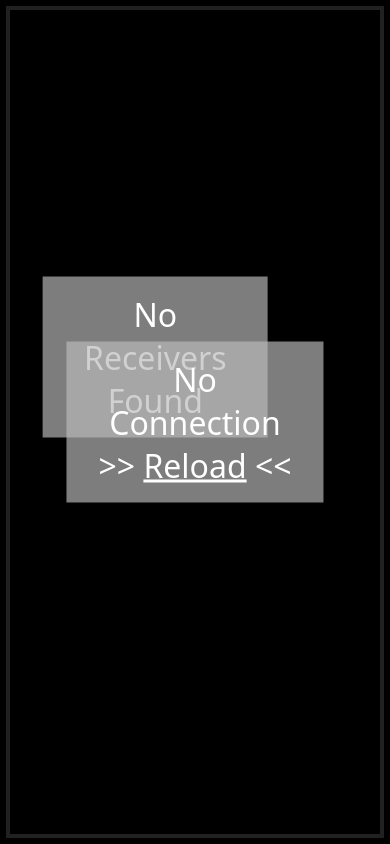
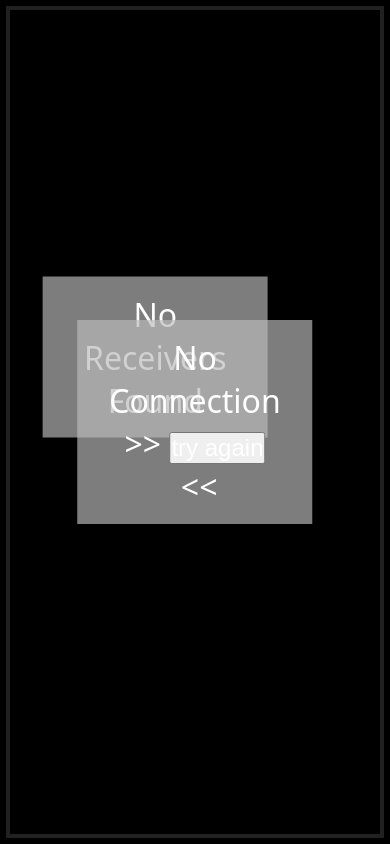
Before and after one commit to lclbo/RFjs, a PHP site: page / in a window 390 px wide. Run offline with PHP 8.4, Linux system fonts and the light colour scheme.

Commit message:
added color style file, minor reworks

```diff
--- a/www/index.html
+++ b/www/index.html
@@ -15,7 +15,7 @@
     <div id="mainOuter">
         <div id="mainArea">
             <div class="mainAreaHugeWarningTextOverlay floating" id="noDevicesOverlay">No Receivers Found</div>
-            <div class="mainAreaHugeWarningTextOverlay hidden" id="loadErrorOverlay">No Connection<br>&gt;&gt;&nbsp;<a href="#" onclick="location.reload();">Reload</a>&nbsp;&lt;&lt;</div>
+            <div class="mainAreaHugeWarningTextOverlay hidden" id="loadErrorOverlay">No Connection<br>&gt;&gt;&nbsp;<button onclick="location.reload();">try again</button>&nbsp;&lt;&lt;</div>
 
             <div id="rfArea"></div>
         </div>
--- a/www/rf.css
+++ b/www/rf.css
@@ -1,90 +1,49 @@
 /* rf.css */
+@import "rfColors.css";
+
 :root {
-    --main-bg-wbStyle: #212529;
-    --main-bg-bwStyle: #000000;
+    --main-bg: var(--main-bg-primaryStyle);
+    --main: var(--main-primaryStyle);
+    --main-translucent: var(--main-translucent-primaryStyle);
 
-    --main-wbStyle: #762551;
-    --main-translucent-wbStyle: rgba(118, 37, 81, 0.67);
+    --rx-bg: var(--main-primaryStyle);
+    --rx-bg-highlight: var(--rx-bg-highlight-primaryStyle);
+    --rx-text: var(--main-text-primaryStyle);
+    --rx-text-warning: var(--main-text-warning-primaryStyle);
 
-    --main-bwStyle: #212121;
-    --main-translucent-bwStyle: rgba(187, 187, 187, 0.67);
+    --rx-battery: var(--rx-battery-primaryStyle);
+    --rx-battery-gt70: var(--rx-battery-gt70-primaryStyle);
+    --rx-battery-gt30: var(--rx-battery-gt30-primaryStyle);
+    --rx-battery-gt10: var(--rx-battery-gt10-primaryStyle);
+    --rx-battery-leq10: var(--rx-battery-leq10-primaryStyle);
 
-    --main-text-wbStyle: #fff6fb;
-    --main-text-bwStyle: #ffffff;
-
-    --main-text-warning-wbStyle: #ff0000;
-    --main-text-warning-bwStyle: #ffffff;
-
-    --rx-bg-highlight-wbStyle: #760000;
-    --rx-bg-highlight-bwStyle: #760000A0;
-
-    --rx-battery-wbStyle: #ba92a8;
-    --rx-battery-bwStyle: #eeeeee;
-
-    --rx-battery-gt70-wbStyle: darkgreen;
-    --rx-battery-gt30-wbStyle: green;
-    --rx-battery-gt10-wbStyle: gold;
-    --rx-battery-leq10-wbStyle: red;
-
-    --rx-battery-gt70-bwStyle: #bebebe;
-    --rx-battery-gt30-bwStyle: #bebebe;
-    --rx-battery-gt10-bwStyle: gold;
-    --rx-battery-leq10-bwStyle: red;
-
-    --afMeter-wbStyle: #ed9152;
-    --afPeak-wbStyle: #f56c07;
-    --rfMeter-wbStyle: #d16454;
-    --rfMeterMax-wbStyle: #8b5e5f;
-
-    --afMeter-bwStyle: #7c7c7c;
-    --afPeak-bwStyle: #494949;
-    --rfMeter-bwStyle: #bebebe;
-    --rfMeterMax-bwStyle: #7c7c7c;
-
-
-    /* Default */
-    --main-bg: var(--main-bg-wbStyle);
-    --main: var(--main-wbStyle);
-    --main-translucent: var(--main-translucent-wbStyle);
-
-    --rx-bg: var(--main-wbStyle);
-    --rx-bg-highlight: var(--rx-bg-highlight-wbStyle);
-    --rx-text: var(--main-text-wbStyle);
-    --rx-text-warning: var(--main-text-warning-wbStyle);
-
-    --rx-battery: var(--rx-battery-wbStyle);
-    --rx-battery-gt70: var(--rx-battery-gt70-wbStyle);
-    --rx-battery-gt30: var(--rx-battery-gt30-wbStyle);
-    --rx-battery-gt10: var(--rx-battery-gt10-wbStyle);
-    --rx-battery-leq10: var(--rx-battery-leq10-wbStyle);
-
-    --afMeter: var(--afMeter-wbStyle);
-    --afPeak: var(--afPeak-wbStyle);
-    --rfMeter: var(--rfMeter-wbStyle);
-    --rfMeterMax: var(--rfMeterMax-wbStyle);
+    --afMeter: var(--afMeter-primaryStyle);
+    --afPeak: var(--afPeak-primaryStyle);
+    --rfMeter: var(--rfMeter-primaryStyle);
+    --rfMeterMax: var(--rfMeterMax-primaryStyle);
 }
 
 @media (orientation: portrait) {
     :root {
-        --main-bg: var(--main-bg-bwStyle);
-        --main: var(--main-bwStyle);
-        --main-translucent: var(--main-translucent-bwStyle);
+        --main-bg: var(--main-bg-secondaryStyle);
+        --main: var(--main-secondaryStyle);
+        --main-translucent: var(--main-translucent-secondaryStyle);
 
-        --rx-bg: var(--main-bwStyle);
-        --rx-bg-highlight: var(--rx-bg-highlight-bwStyle);
-        --rx-text: var(--main-text-wbStyle);
-        --rx-text-warning: var(--main-text-warning-bwStyle);
+        --rx-bg: var(--main-secondaryStyle);
+        --rx-bg-highlight: var(--rx-bg-highlight-secondaryStyle);
+        --rx-text: var(--main-text-primaryStyle);
+        --rx-text-warning: var(--main-text-warning-secondaryStyle);
 
-        --rx-battery: var(--rx-battery-bwStyle);
-        --rx-battery-gt70: var(--rx-battery-gt70-bwStyle);
-        --rx-battery-gt30: var(--rx-battery-gt30-bwStyle);
-        --rx-battery-gt10: var(--rx-battery-gt10-bwStyle);
-        --rx-battery-leq10: var(--rx-battery-leq10-bwStyle);
+        --rx-battery: var(--rx-battery-secondaryStyle);
+        --rx-battery-gt70: var(--rx-battery-gt70-secondaryStyle);
+        --rx-battery-gt30: var(--rx-battery-gt30-secondaryStyle);
+        --rx-battery-gt10: var(--rx-battery-gt10-secondaryStyle);
+        --rx-battery-leq10: var(--rx-battery-leq10-secondaryStyle);
 
-        --afMeter: var(--afMeter-bwStyle);
-        --afPeak: var(--afPeak-bwStyle);
-        --rfMeter: var(--rfMeter-bwStyle);
-        --rfMeterMax: var(--rfMeterMax-bwStyle);
+        --afMeter: var(--afMeter-secondaryStyle);
+        --afPeak: var(--afPeak-secondaryStyle);
+        --rfMeter: var(--rfMeter-secondaryStyle);
+        --rfMeterMax: var(--rfMeterMax-secondaryStyle);
     }
 }
 
@@ -152,58 +113,12 @@ body {
     color: var(--rx-text-warning);
 }
 
-.blink {
-    animation: blink 1500ms step-end infinite;
+.mainAreaHugeWarningTextOverlay button {
+    color: var(--rx-text-warning);
+    font-size: 1.5rem;
 }
 
-.floating {
-    animation: moveX 21s linear 0s infinite alternate, moveY 16s linear 0s infinite alternate;
-}
-
-@keyframes blink {
-    50% { opacity: 0.2 }
-}
-
-@keyframes moveX {
-    from { left: 20vw; }
-    to   { left: calc(100% - 20vw); }
-}
-@keyframes moveY {
-    from { top: 2.5rem; }
-    to   { top: calc(100% - 2.5rem); }
-}
-
-@keyframes pulseAnimation {
-    from { opacity: 1; }
-    50%  { opacity: 0.4; }
-    to   { opacity: 1; }
-}
-
-@keyframes fadeOutAnimation {
-    from { opacity: 1; }
-    to   { opacity: 0; }
-}
-
-@keyframes rxBgPulseRed {
-    0%,100% { background-color: var(--rx-bg); }
-    50%     { background-color: var(--rx-bg-highlight); }
-}
-
-@keyframes rxBgFlashRed {
-    0%,49%   { background-color: var(--rx-bg); }
-    50%,100% { background-color: var(--rx-bg-highlight); }
-}
-
-@keyframes rxBgToRed {
-    from { background-color: var(--rx-bg); }
-    to   { background-color: var(--rx-bg-highlight); }
-}
-
-@keyframes rxBgToNormal {
-    from { background-color: var(--rx-bg-highlight); }
-    to   { background-color: var(--rx-bg); }
-}
-
+/* *** single receiver elements *** */
 .rx {
     background-color: var(--main);
     animation: rxBgToNormal 1s 1;
--- a/www/rf.js
+++ b/www/rf.js
@@ -109,7 +109,7 @@ function updateState(data, full) {
             rxArea.insertAdjacentHTML('beforeend', "" +
                 "<div class='rx rxInactive' id='rx-" + key + "'>" +
                     "<div style='align-content: baseline; padding-bottom: .25rem; overflow: hidden;'>" +
-                        "<div style='font-weight: bold; font-size: 1.2em; float: left; overflow: hidden;'>&nbsp;</div>" +
+                        "<div style='font-weight: bold; font-size: 1.2em; float: left; text-align: left; max-width: 50%; white-space: nowrap; overflow: hidden;'>&nbsp;</div>" +
                         "<div style='font-family: monospace; font-size: .8rem; line-height: 1.2rem; text-align: right;'>" +
                             "<span></span>" +
                             "<small>MHz</small>" +
--- /dev/null
+++ b/www/rfColors.css
@@ -0,0 +1,43 @@
+/* rfColors.css */
+:root {
+    --main-bg-primaryStyle: #212529;
+    --main-bg-secondaryStyle: #000000;
+
+    --main-primaryStyle: #762551;
+    --main-translucent-primaryStyle: rgba(118, 37, 81, 0.67);
+
+    --main-secondaryStyle: #212121;
+    --main-translucent-secondaryStyle: rgba(187, 187, 187, 0.67);
+
+    --main-text-primaryStyle: #fff6fb;
+    --main-text-secondaryStyle: #ffffff;
+
+    --main-text-warning-primaryStyle: #ff0000;
+    --main-text-warning-secondaryStyle: #ffffff;
+
+    --rx-bg-highlight-primaryStyle: #760000;
+    --rx-bg-highlight-secondaryStyle: #760000A0;
+
+    --rx-battery-primaryStyle: #ba92a8;
+    --rx-battery-secondaryStyle: #eeeeee;
+
+    --rx-battery-gt70-primaryStyle: darkgreen;
+    --rx-battery-gt30-primaryStyle: green;
+    --rx-battery-gt10-primaryStyle: gold;
+    --rx-battery-leq10-primaryStyle: red;
+
+    --rx-battery-gt70-secondaryStyle: #bebebe;
+    --rx-battery-gt30-secondaryStyle: #bebebe;
+    --rx-battery-gt10-secondaryStyle: gold;
+    --rx-battery-leq10-secondaryStyle: red;
+
+    --afMeter-primaryStyle: #ed9152;
+    --afPeak-primaryStyle: #f56c07;
+    --rfMeter-primaryStyle: #d16454;
+    --rfMeterMax-primaryStyle: #8b5e5f;
+
+    --afMeter-secondaryStyle: #7c7c7c;
+    --afPeak-secondaryStyle: #494949;
+    --rfMeter-secondaryStyle: #bebebe;
+    --rfMeterMax-secondaryStyle: #7c7c7c;
+}
```
Also changed, not shown: other parts of www/rf.css (+72 -1 lines), rfjs_server.js (+94 -7 lines).
